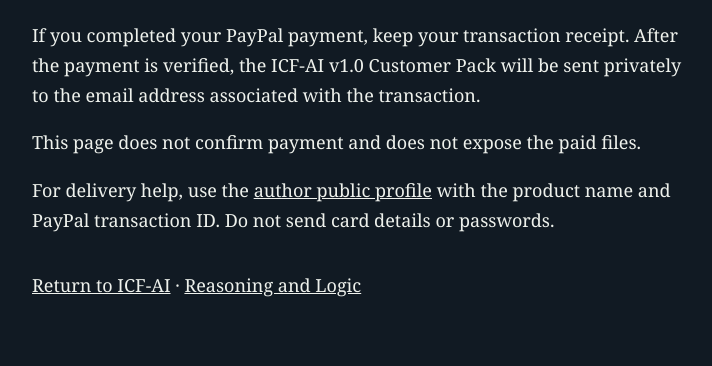
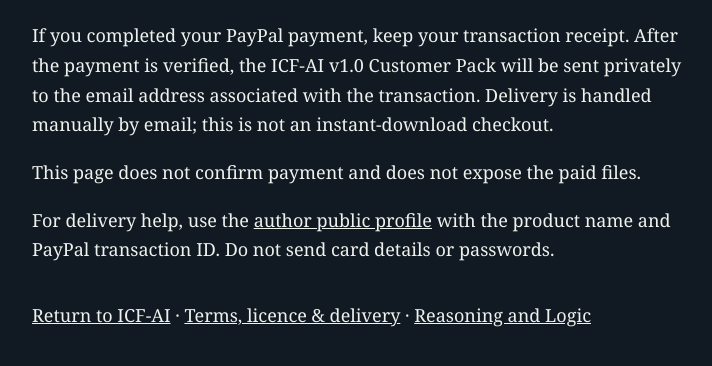
Before and after one commit to Joenasriani/icf-ai, a website: page icf-ai-delivery.html in a window 1280 px wide. Shown: the part 204-570 px from the top of the page, without its empty margins (278-990 px from the left). Drawn offline with Linux system fonts and the light colour scheme.

Commit message:
Clarify ICF-AI fulfilment

```diff
--- a/icf-ai-delivery.html
+++ b/icf-ai-delivery.html
@@ -1,4 +1,4 @@
 <!doctype html>
 <html lang="en"><head><meta charset="utf-8"><meta name="viewport" content="width=device-width,initial-scale=1"><meta name="robots" content="noindex,nofollow"><title>Delivery | ICF-AI v1.0</title>
 <style>body{margin:0;background:#111a23;color:#eef1ec;font:18px/1.65 Georgia,serif}main{max-width:660px;margin:8vh auto;padding:32px}h1{font-size:40px;line-height:1.15;font-weight:400}a{color:inherit}small{font:13px/1.5 Arial,sans-serif;letter-spacing:.06em}nav{margin-top:36px}</style></head>
-<body><main><small>ICF-AI · REFERENCE EDITION V1.0</small><h1>Receiving the Reference Edition</h1><p>If you completed your PayPal payment, keep your transaction receipt. After the payment is verified, the ICF-AI v1.0 Customer Pack will be sent privately to the email address associated with the transaction.</p><p>This page does not confirm payment and does not expose the paid files.</p><p>For delivery help, use the <a href="https://joe-nasr-signals.vercel.app/">author public profile</a> with the product name and PayPal transaction ID. Do not send card details or passwords.</p><nav><a href="/icf-ai">Return to ICF-AI</a> · <a href="https://reasoning-and-logic.vercel.app/">Reasoning and Logic</a></nav></main></body></html>
+<body><main><small>ICF-AI · REFERENCE EDITION V1.0</small><h1>Receiving the Reference Edition</h1><p>If you completed your PayPal payment, keep your transaction receipt. After the payment is verified, the ICF-AI v1.0 Customer Pack will be sent privately to the email address associated with the transaction. Delivery is handled manually by email; this is not an instant-download checkout.</p><p>This page does not confirm payment and does not expose the paid files.</p><p>For delivery help, use the <a href="https://joe-nasr-signals.vercel.app/">author public profile</a> with the product name and PayPal transaction ID. Do not send card details or passwords.</p><nav><a href="/icf-ai">Return to ICF-AI</a> · <a href="/icf-ai-terms">Terms, licence &amp; delivery</a> · <a href="https://reasoning-and-logic.vercel.app/">Reasoning and Logic</a></nav></main></body></html>
```
